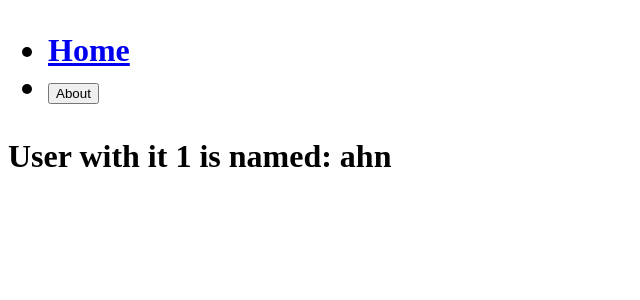
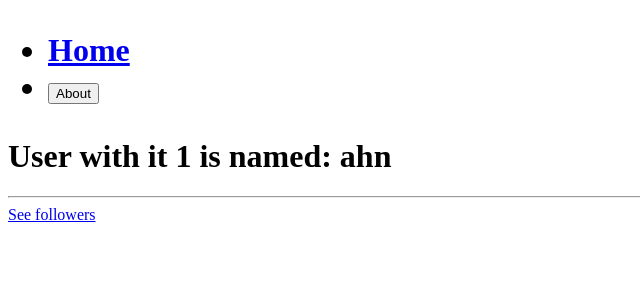
Before and after one commit to honghyunAhn/react-master, a React (Create React App) app: page /users/1 in a window 1280 px wide. Shown: the top 300 px of the page, without its empty margins (0-640 px from the left). Built offline with nearby package versions, Linux system fonts and the light colour scheme.

Commit message:
feat : Outlet

```diff
--- /dev/null
+++ b/src/screens/users/Followers.tsx
@@ -0,0 +1,4 @@
+function Followers() {
+  return <h1>Followers</h1>;
+}
+export default Followers;
--- a/src/screens/users/User.tsx
+++ b/src/screens/users/User.tsx
@@ -1,12 +1,17 @@
-import { useParams } from "react-router-dom";
+import { Link, Outlet, useParams } from "react-router-dom";
 import { users } from "../../db";
 
 function User() {
   const { userId } = useParams();
   return (
-    <h1>
-      User with it {userId} is named: {users[Number(userId) - 1].name}
-    </h1>
+    <div>
+      <h1>
+        User with it {userId} is named: {users[Number(userId) - 1].name}
+      </h1>
+      <hr />
+      <Link to="followers">See followers</Link>
+      <Outlet />
+    </div>
   );
 }
 
```
Also changed, not shown: src/Router.tsx (+7 -0 lines).
